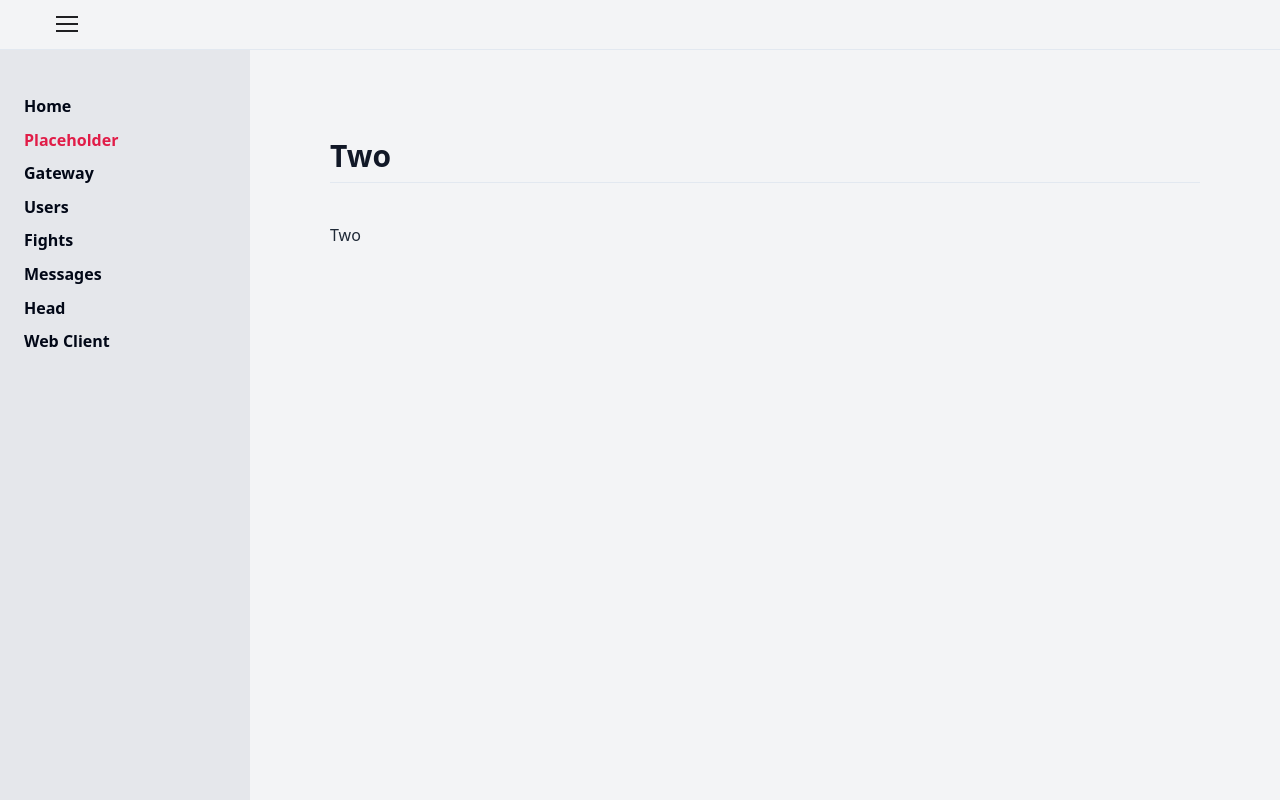
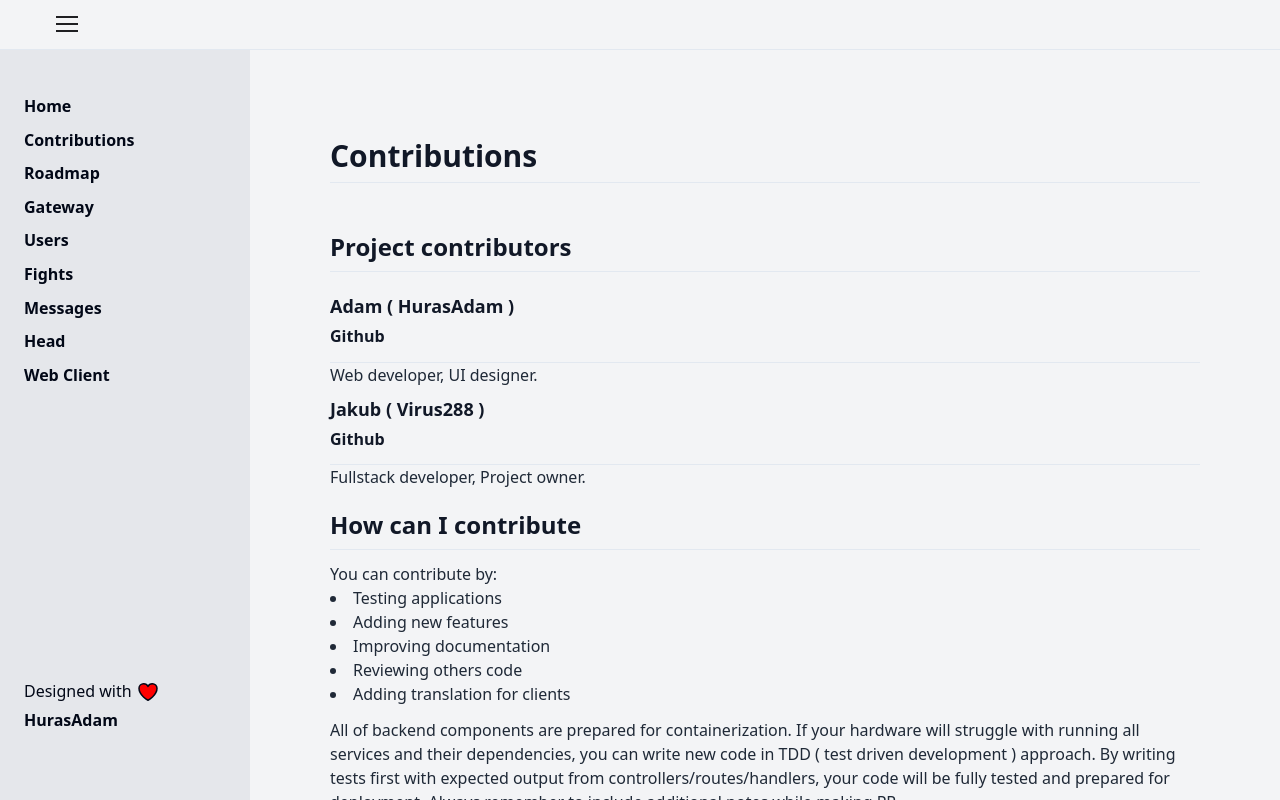
Before and after one commit to Monsters-RPG-game/Monsters-Docs, a React (Vite) app: page /two in a window 1280 px wide. Built offline with nearby package versions, Linux system fonts and the light colour scheme.

Commit message:
Feat: Added contributors and roadmap pages

```diff
--- a/src/components/LeftSidebar.tsx
+++ b/src/components/LeftSidebar.tsx
@@ -6,8 +6,8 @@ import type { INavLink, ISidebar } from '../types';
 const LeftSidebar: React.FC<ISidebar> = ({ isHidden }) => {
   const { pathname } = useLocation();
   return (
-    <nav className={isHidden ? 'leftsidebar-hidden ' : 'leftsidebar'}>
-      <ul className="flex flex-col  ">
+    <nav className={`${isHidden ? 'leftsidebar-hidden ' : 'leftsidebar'} flex flex-col justify-between`}>
+      <ul className="flex flex-col ">
         {sidebarLinks.map((link: INavLink) => {
           const isActive = pathname === link.route;
           return (
@@ -21,6 +21,26 @@ const LeftSidebar: React.FC<ISidebar> = ({ isHidden }) => {
           );
         })}
       </ul>
+      <div>
+        Designed with{' '}
+        <svg
+          xmlns="http://www.w3.org/2000/svg"
+          fill="red"
+          viewBox="0 0 24 24"
+          strokeWidth={1.5}
+          stroke="currentColor"
+          className="w-6 h-6 inline"
+        >
+          <path
+            strokeLinecap="round"
+            strokeLinejoin="round"
+            d="M21 8.25c0-2.485-2.099-4.5-4.688-4.5-1.935 0-3.597 1.126-4.312 2.733-.715-1.607-2.377-2.733-4.313-2.733C5.1 3.75 3 5.765 3 8.25c0 7.22 9 12 9 12s9-4.78 9-12Z"
+          />
+        </svg>
+        <NavLink className="block leftsidebar-link group" to="https://github.com/HurasAdam">
+          HurasAdam
+        </NavLink>
+      </div>
     </nav>
   );
 };
--- a/src/components/MobileLeftSidebar.tsx
+++ b/src/components/MobileLeftSidebar.tsx
@@ -6,7 +6,7 @@ import type { IMobileSidebar, INavLink } from '../types';
 const MobileLeftSidebar: React.FC<IMobileSidebar> = ({ isHidden, toggleMenu }) => {
   const { pathname } = useLocation();
   return (
-    <nav className={isHidden ? 'leftsidebar_mobile-hidden ' : 'leftsidebar_mobile'}>
+    <nav className={`${isHidden ? 'leftsidebar_mobile-hidden ' : 'leftsidebar_mobile'} flex flex-col justify-between`}>
       <ul className="flex flex-col  ">
         {sidebarLinks.map((link: INavLink) => {
           const isActive = pathname === link.route;
@@ -22,6 +22,12 @@ const MobileLeftSidebar: React.FC<IMobileSidebar> = ({ isHidden, toggleMenu }) =
           );
         })}
       </ul>
+      <div>
+        Designed with love
+        <NavLink className="block leftsidebar-link group" to="https://github.com/HurasAdam">
+          HurasAdam
+        </NavLink>
+      </div>
     </nav>
   );
 };
--- a/src/constants/index.ts
+++ b/src/constants/index.ts
@@ -6,8 +6,12 @@ const sidebarLinks: INavLink[] = [
     label: 'Home',
   },
   {
-    route: '/two',
-    label: 'Placeholder',
+    route: '/contributions',
+    label: 'Contributions',
+  },
+  {
+    route: '/roadmap',
+    label: 'Roadmap',
   },
   {
     route: '/services/gateway',
--- a/src/pages/ErrorPage.tsx
+++ b/src/pages/404/Component.tsx
@@ -1,9 +1,9 @@
 import React from 'react';
 import { useNavigate } from 'react-router-dom';
 import { motion } from 'framer-motion';
-import * as animation from '../style/animation';
+import * as animation from '../../style/animation';
 
-const ErrorPage: React.FC = () => {
+const FourOhFour: React.FC = () => {
   const navigate = useNavigate();
 
   return (
@@ -22,4 +22,4 @@ const ErrorPage: React.FC = () => {
   );
 };
 
-export default ErrorPage;
+export default FourOhFour;
--- a/src/pages/Two.tsx
+++ /dev/null
@@ -1,14 +0,0 @@
-import React from 'react';
-import { motion } from 'framer-motion';
-import * as animation from '../style/animation';
-
-const Two: React.FC = () => {
-  return (
-    <motion.div variants={animation.opacity} initial="init" animate="visible" exit="exit" className="common-container">
-      <h1 className="common-container_header">Two</h1>
-      <main className="common-container_content">Two</main>
-    </motion.div>
-  );
-};
-
-export default Two;
--- /dev/null
+++ b/src/pages/contributions/Component.tsx
@@ -0,0 +1,50 @@
+import React from 'react';
+import { motion } from 'framer-motion';
+import { Link } from 'react-router-dom';
+import * as animation from '../../style/animation';
+
+const Contributions: React.FC = () => {
+  return (
+    <motion.div variants={animation.opacity} initial="init" animate="visible" exit="exit" className="common-container">
+      <h1 className="common-container_header">Contributions</h1>
+      <main className="common-container_content">
+        <h2 className="common-small-container_header">Project contributors</h2>
+        <div className="my-3 flex flex-col">
+          <h3 className="common-vsmall-container_header">
+            Adam ( HurasAdam )
+            <Link className="block leftsidebar-link group" to="https://github.com/HurasAdam">
+              Github
+            </Link>
+          </h3>
+          <p>Web developer, UI designer.</p>
+
+          <h3 className="common-vsmall-container_header">
+            Jakub ( Virus288 )
+            <Link className="block leftsidebar-link group" to="https://github.com/Virus288">
+              Github
+            </Link>
+          </h3>
+          <p>Fullstack developer, Project owner.</p>
+        </div>
+
+        <h2 className="common-small-container_header">How can I contribute</h2>
+        <p className="my-3">
+          You can contribute by:
+          <li>Testing applications</li>
+          <li>Adding new features</li>
+          <li>Improving documentation</li>
+          <li>Reviewing others code</li>
+          <li>Adding translation for clients</li>
+        </p>
+        <p className="my-3">
+          All of backend components are prepared for containerization. If your hardware will struggle with running all
+          services and their dependencies, you can write new code in TDD ( test driven development ) approach. By
+          writing tests first with expected output from controllers/routes/handlers, your code will be fully tested and
+          prepared for deployment. Always remember to include additional notes while making PR.
+        </p>
+      </main>
+    </motion.div>
+  );
+};
+
+export default Contributions;
--- a/src/pages/Home.tsx
+++ b/src/pages/home/Component.tsx
@@ -1,7 +1,7 @@
 import React from 'react';
 import { motion } from 'framer-motion';
 import { NavLink } from 'react-router-dom';
-import * as animation from '../style/animation';
+import * as animation from '../../style/animation';
 
 const Home: React.FC = () => {
   return (
--- /dev/null
+++ b/src/pages/index.ts
@@ -0,0 +1,6 @@
+import Home from './home/Component';
+import Contributions from './contributions/Component';
+import FourOhFour from './404/Component';
+import Roadmap from './roadmap/Component';
+
+export { Home, Contributions, FourOhFour, Roadmap };
--- /dev/null
+++ b/src/pages/roadmap/Component.tsx
@@ -0,0 +1,24 @@
+import React from 'react';
+import { motion } from 'framer-motion';
+import { Link } from 'react-router-dom';
+import * as animation from '../../style/animation';
+
+const Roadmap: React.FC = () => {
+  return (
+    <motion.div variants={animation.opacity} initial="init" animate="visible" exit="exit" className="common-container">
+      <h1 className="common-container_header ">Roadmap</h1>
+      <main className="common-container_content">
+        <p className="my-3">
+          Well. Its important to have 1 but in current state we don&apos;t. All we have now are personal notes of what
+          we can add to this project, and idea of how it should look like. Are you a game designer ? Would you like to
+          create idea of how this project should look like from user perspective? Create new issue on{' '}
+          <Link to="https://github.com/Virus288/Monsters-gateway" className="leftsidebar-link group">
+            Github
+          </Link>
+        </p>
+      </main>
+    </motion.div>
+  );
+};
+
+export default Roadmap;
--- a/src/router/index.tsx
+++ b/src/router/index.tsx
@@ -1,10 +1,8 @@
 import React from 'react';
 import { Route, Routes } from 'react-router-dom';
 import { AnimatePresence } from 'framer-motion';
-import Home from '../pages/Home';
-import ErrorPage from '../pages/ErrorPage';
+import { Contributions, FourOhFour, Home, Roadmap } from '../pages';
 import Layout from './layout';
-import Two from '../pages/Two';
 
 const Routers: React.FC = () => {
   return (
@@ -12,8 +10,10 @@ const Routers: React.FC = () => {
       <Routes>
         <Route element={<Layout />}>
           <Route path="/" element={<Home />} />
-          <Route path="/two" element={<Two />} />
-          <Route path="*" element={<ErrorPage />} />
+          <Route path="/two" element={<Contributions />} />
+          <Route path="/contributions" element={<Contributions />} />
+          <Route path="/roadmap" element={<Roadmap />} />
+          <Route path="*" element={<FourOhFour />} />
         </Route>
       </Routes>
     </AnimatePresence>
--- a/src/style/index.css
+++ b/src/style/index.css
@@ -144,6 +144,10 @@
   @apply text-gray-900 font-semibold text-2xl border-b py-2
 }
 
+.common-vsmall-container_header {
+  @apply text-gray-900 font-semibold text-lg border-b py-2
+}
+
 .common-container_content {
   @apply text-gray-800;
 }
--- a/vite.config.ts
+++ b/vite.config.ts
@@ -91,4 +91,10 @@ module.exports = {
   },
   // eslint-disable-next-line global-require
   plugins: [require('tailwindcss-animate')],
+  server: {
+    port: 3006,
+  },
+  build: {
+    outDir: 'dist',
+  },
 };
```
